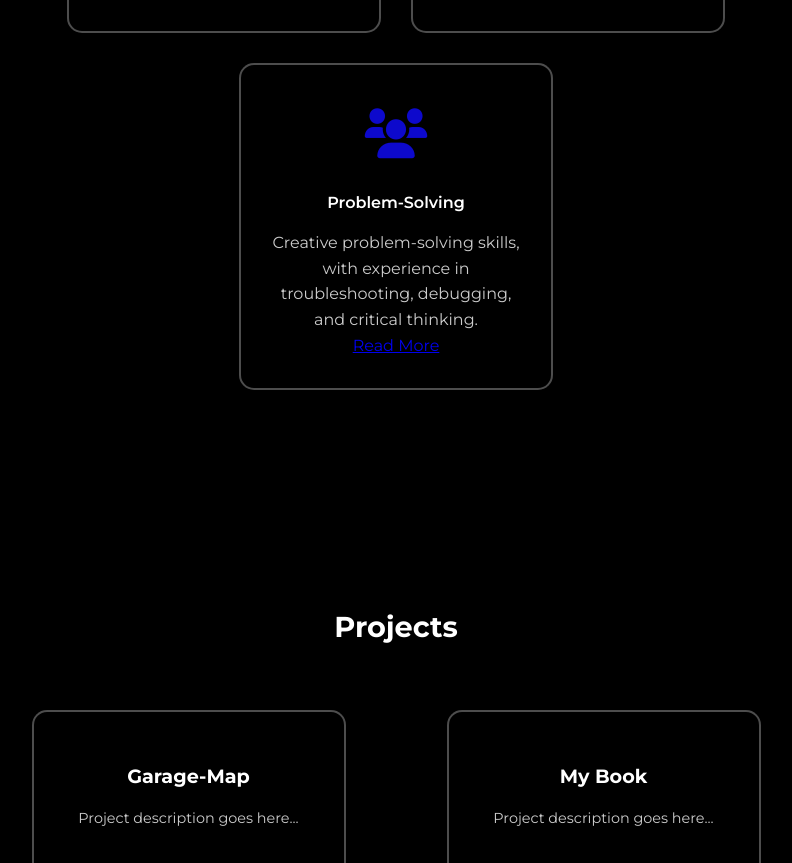
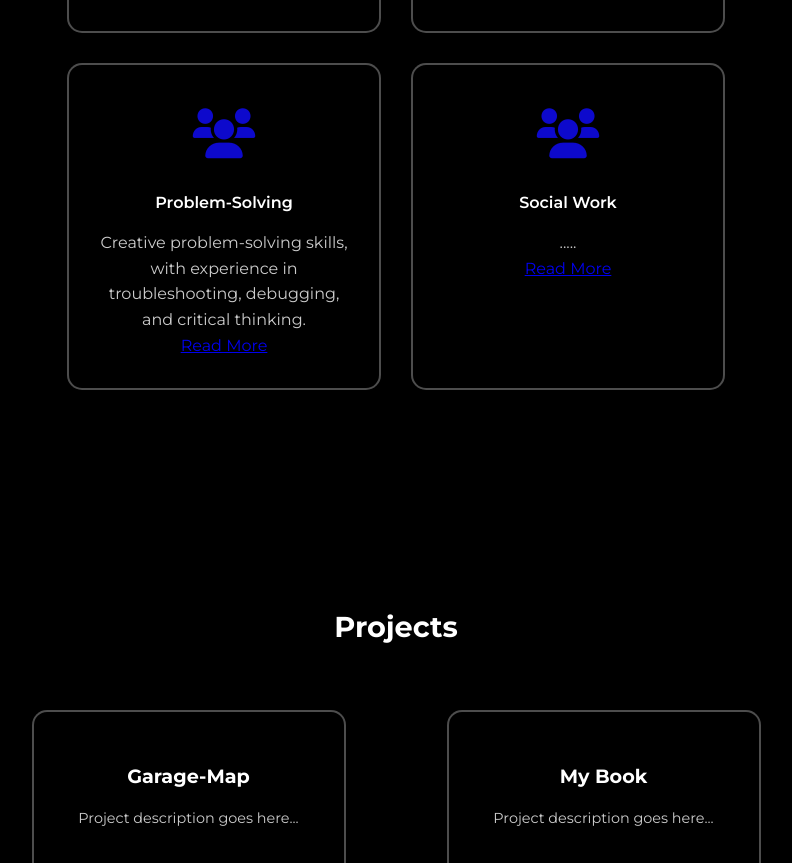
Before and after one commit to bblohar/b_portfolio-, a plain HTML site: page index.html in a window 1280 px wide. Shown: the part 3310-4173 px from the top of the page, without its empty margins (244-1036 px from the left). Drawn offline with Linux system fonts and the light colour scheme.

Commit message:
Update index.html

```diff
--- a/index.html
+++ b/index.html
@@ -548,6 +548,13 @@
                     <div class="skill-description">Creative problem-solving skills, with experience in troubleshooting, debugging, and critical thinking.</div>
                     <a href="problemSolving.html" class="read-more">Read More</a>
                 </div>
+                <div class="skill-box">
+                    <div class="skill-icon
+                    "><i class="fas fa-users"></i></div>
+                    <div class="skill-title">Social Work</div>
+                    <div class="skill-description">.....</div>
+                    <a href="Social.html" class="read-more">Read More</a>
+                </div>
             </div>
         </div>
     </section>
```
